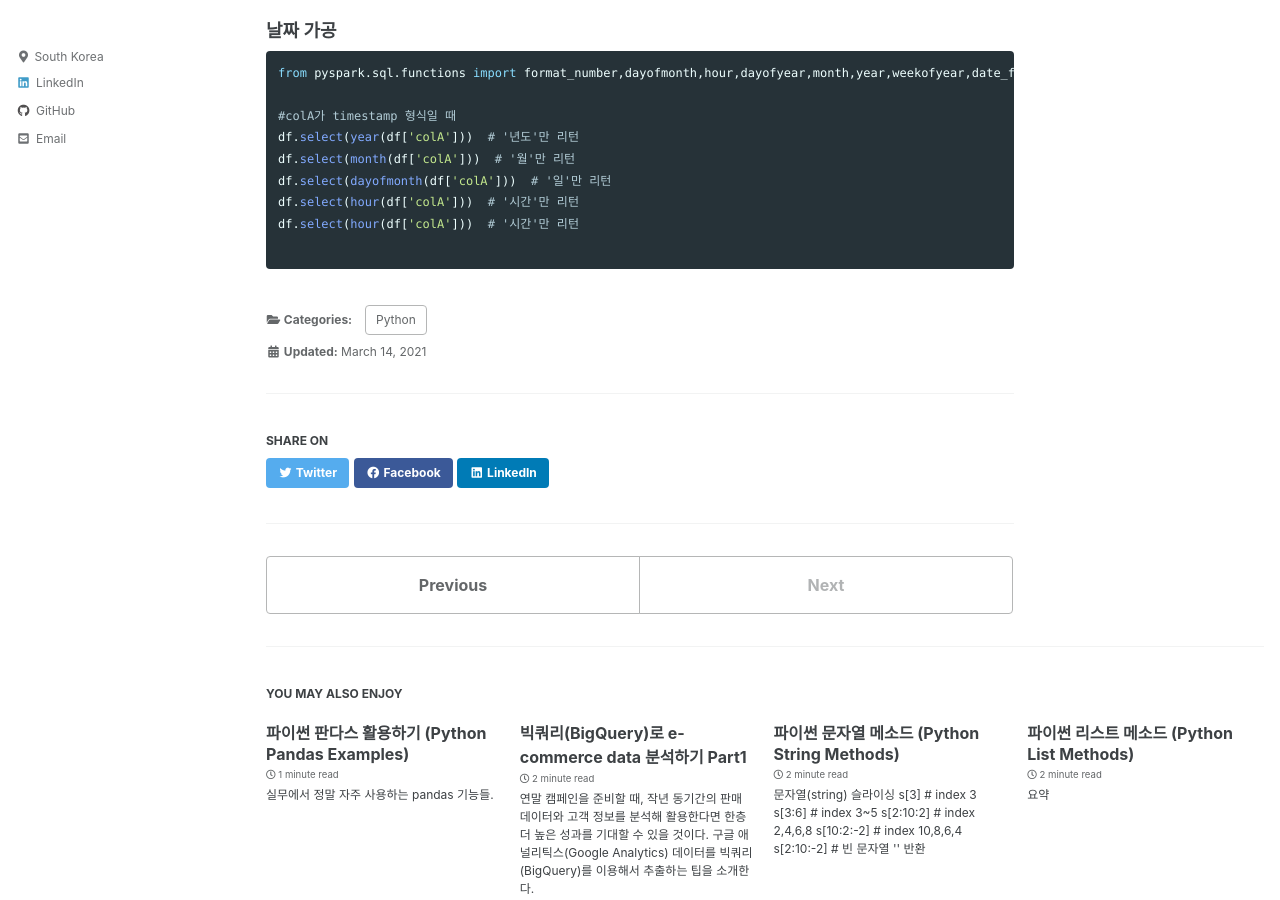
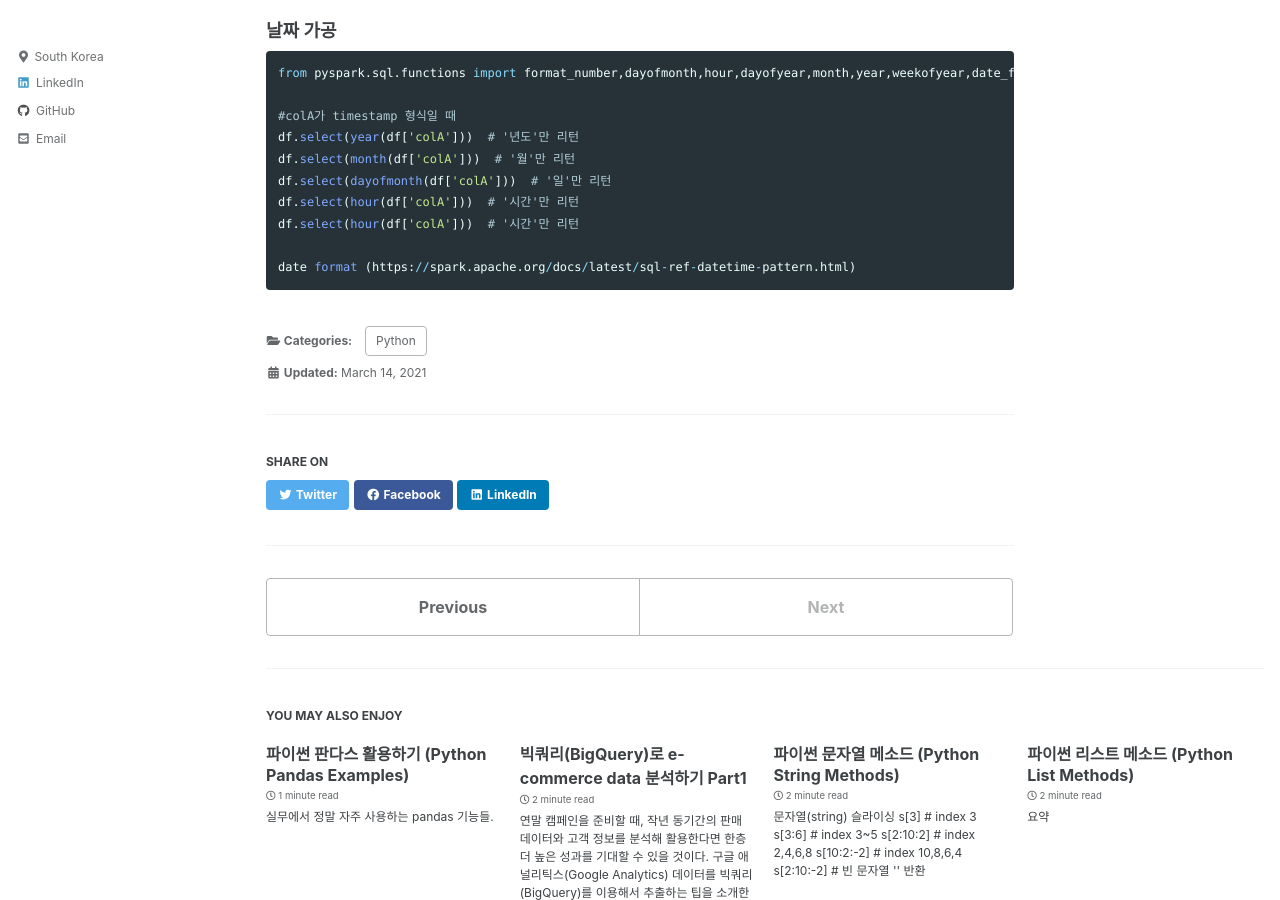
Before and after one commit to amoryoungakim/amoryoungakim.github.io, a Jekyll site: the page built from _posts/2021-03-14-how-to-use-PySpark.md, in a window 1280 px wide and 900 px high, scrolled down 2297 px. Built offline with Jekyll 4.4.1, drawn with Linux system fonts in a browser that asks for light colours; cached includes are drawn as plain includes; comment, search, counter and statistics services are not loaded.

Commit message:
Update 2021-03-14-how-to-use-PySpark.md

````diff
--- a/_posts/2021-03-14-how-to-use-PySpark.md
+++ b/_posts/2021-03-14-how-to-use-PySpark.md
@@ -127,4 +127,5 @@ df.select(dayofmonth(df['colA']))  # '일'만 리턴
 df.select(hour(df['colA']))  # '시간'만 리턴
 df.select(hour(df['colA']))  # '시간'만 리턴
 
+date format (https://spark.apache.org/docs/latest/sql-ref-datetime-pattern.html)
 ```
````
